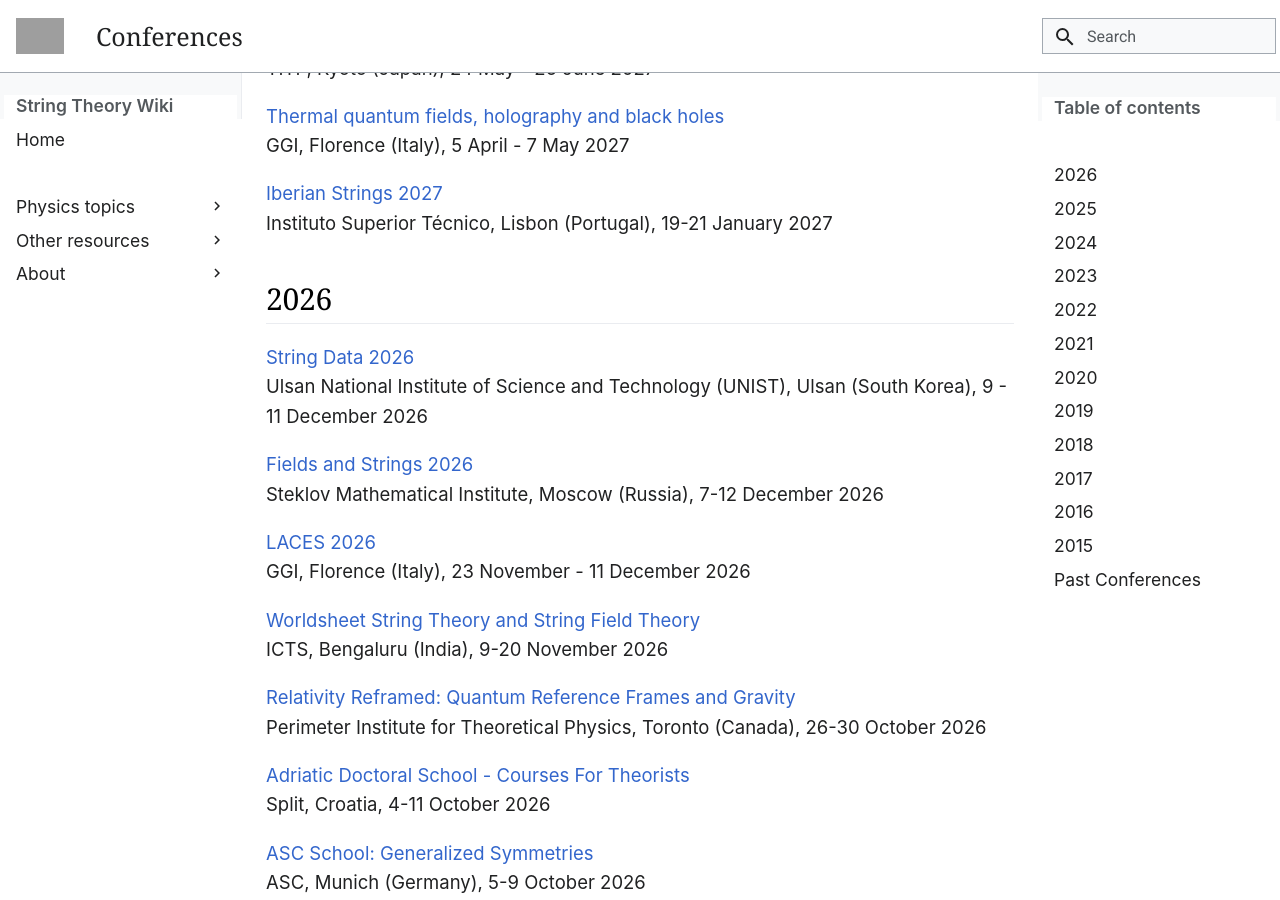
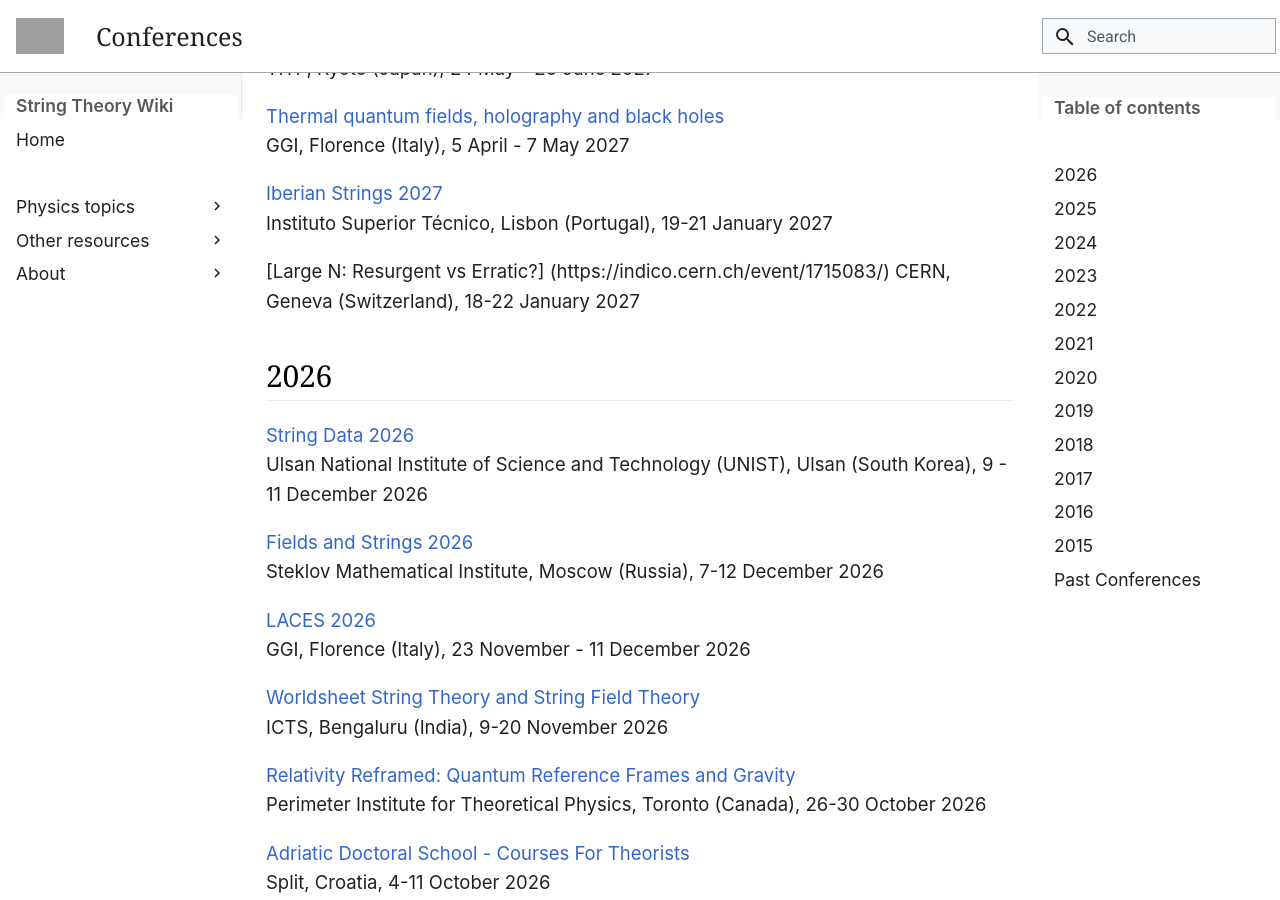
Before and after one commit to MigMontero/stringwiki.github.io, an MkDocs documentation site: the page built from docs/conferences.md, in a window 1280 px wide and 900 px high, scrolled down 1458 px. Built offline with MkDocs 1.6.1 and Material for MkDocs 9.7.7, drawn with Linux system fonts in a browser that asks for light colours; grey boxes are pictures that could not be loaded.

Commit message:
Update conferences.md

```diff
--- a/docs/conferences.md
+++ b/docs/conferences.md
@@ -60,6 +60,11 @@ GGI, Florence (Italy), 5 April - 7 May 2027
 [Iberian Strings 2027](https://sites.google.com/view/iberianstrings2027/home?authuser=3)
 Instituto Superior Técnico, Lisbon (Portugal), 19-21 January 2027
 
+[Large N: Resurgent vs Erratic?] (https://indico.cern.ch/event/1715083/)
+CERN, Geneva (Switzerland), 18-22 January 2027
+
+
+
 ## 2026
 [String Data 2026](https://rakkyeongseong.github.io/stringdata2026/)
 Ulsan National Institute of Science and Technology (UNIST), Ulsan (South Korea), 9 - 11 December 2026
```
